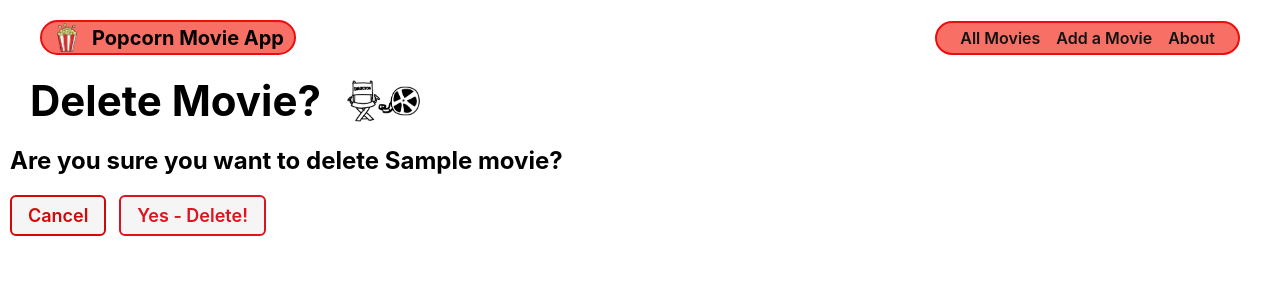
After one commit to ssmlee10/django-crud-app-lab, a Django app: page /movies/1/delete in a window 1280 px wide. The commit adds this page. Shown: the top 300 px of the page. Run offline with Django 5.2, Linux system fonts and the light colour scheme; tables that the repository leaves empty hold one stand-in row (values such as "Sample post").

Commit message:
complete delete function

```diff
--- /dev/null
+++ b/main_app/templates/main_app/movie_confirm_delete.html
@@ -0,0 +1,18 @@
+{% extends 'base.html' %}
+{% load static %}
+{% block content %}
+
+<div class="page-header">
+  <h1>Delete Movie?</h1>
+  <img src="{% static 'images/directorChair.png' %}" alt="A cat using a computer" />
+</div>
+
+<h2>Are you sure you want to delete {{ movie.title }}?</h2>
+
+<form action="" method="post" class="form">
+  {% csrf_token %}
+  <a href="{% url 'movie-detail' movie.id %}" class="btn secondary">Cancel</a>
+  <button type="submit" class="btn danger">Yes - Delete!</button>
+</form>
+
+{% endblock %}
--- a/main_app/templates/main_app/movie_form.html
+++ b/main_app/templates/main_app/movie_form.html
@@ -6,7 +6,11 @@
 {% block content %}
 
 <div class="page-header">
+  {% if movie %}
+  <h1>Edit {{ movie.title }}</h1>
+  {% else %}
   <h1>Add a Movie</h1>
+  {% endif %}
   <img src="{% static 'images/directorChair.png' %}" alt="Director's chair doodle" />
 </div>
 </div>
--- a/main_app/views.py
+++ b/main_app/views.py
@@ -26,7 +26,7 @@ class MovieCreate(CreateView):
 
 class MovieUpdate(UpdateView):
   model = Movie
-  field = '__all__'
+  fields = '__all__'
 
 class MovieDelete(DeleteView):
   model = Movie
```
